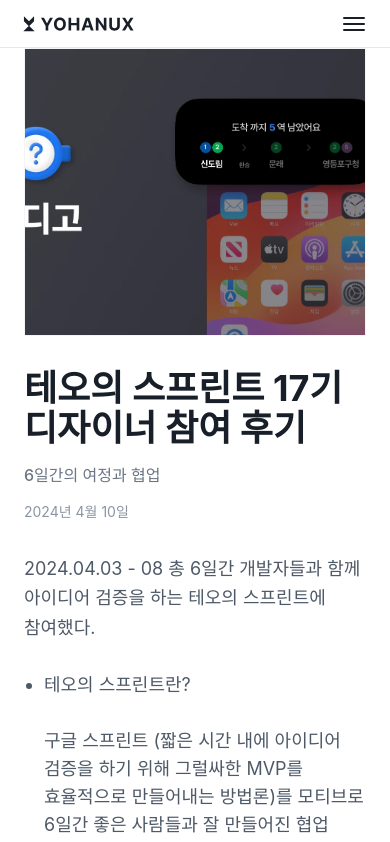
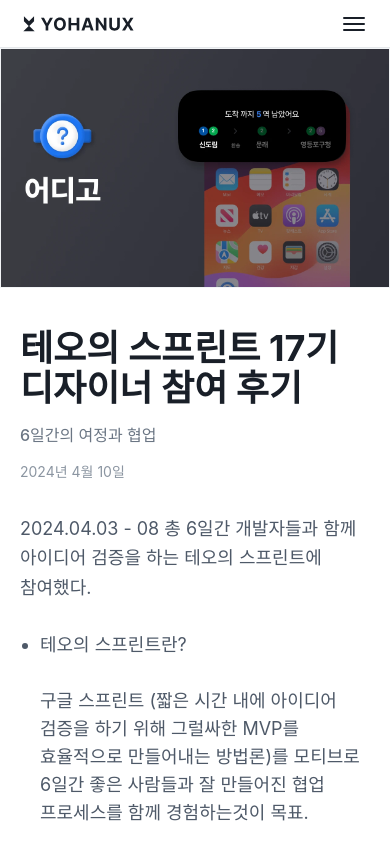
Before and after one commit to yohanux/yohanux, a Next.js app: page /post/post-001 in a window 390 px wide. Shown: the top 842 px of the page. Built offline with nearby package versions, Linux system fonts and the light colour scheme; a web font is replaced by a local one.

Commit message:
style: 상세 페이지 반응형 스타일 수정

```diff
--- a/src/app/blog/[slug]/page.tsx
+++ b/src/app/blog/[slug]/page.tsx
@@ -89,8 +89,8 @@
   const dateObj = new Date(post.publishedAt); // 날짜
 
   return (
-    <article className="mx-auto flex w-full max-w-3xl flex-col gap-8 px-6 pb-16">
-      <div className="relative h-72 w-full overflow-hidden border border-[var(--color-gray-100)] bg-[var(--color-gray-50)]">
+    <article className="mx-auto flex w-full max-w-[840px] flex-col gap-10 pb-16 min-[810px]:gap-16">
+      <div className="relative h-60 w-full overflow-hidden border border-[var(--color-gray-100)] bg-[var(--color-gray-50)] min-[810px]:h-[420px]">
         <Image
           src={withBasePath(post.coverImage)}
           alt={post.title}
@@ -101,6 +101,7 @@
         />
       </div>
 
+      <div className="flex flex-col gap-8 px-5 min-[1200px]:px-0">
         <div className="space-y-4 text-left">
           <h1 className="text-4xl font-[var(--font-weight-700)] text-[var(--color-gray-900)]">{title}</h1>
           <p className="text-[16px] leading-[22px] font-[var(--font-weight-500)] text-[var(--color-gray-600)]">{subtitle}</p>
@@ -120,6 +121,7 @@
             ← 목록으로 돌아가기
           </Link>
         </div>
+      </div>
     </article>
   );
 }
--- a/src/app/post/[slug]/page.tsx
+++ b/src/app/post/[slug]/page.tsx
@@ -35,8 +35,8 @@
   const dateObj = new Date(post.publishedAt); // 날짜
 
   return (
-    <article className="mx-auto flex w-full max-w-3xl flex-col gap-8 px-6 pb-16">
-      <div className="relative h-72 w-full overflow-hidden border border-[var(--color-gray-100)] bg-[var(--color-gray-50)]">
+    <article className="mx-auto flex w-full max-w-[840px] flex-col gap-10 pb-16 min-[810px]:gap-16">
+      <div className="relative h-60 w-full overflow-hidden border border-[var(--color-gray-100)] bg-[var(--color-gray-50)] min-[810px]:h-[420px]">
         <Image
           src={withBasePath(post.coverImage)}
           alt={post.title}
@@ -47,6 +47,7 @@
         />
       </div>
 
+      <div className="flex flex-col gap-8 px-5 min-[1200px]:px-0">
         <div className="space-y-4 text-left">
           <h1 className="text-4xl font-[var(--font-weight-700)] text-[var(--color-gray-900)]">
             {title}
@@ -131,6 +132,7 @@
             ← 목록으로 돌아가기
           </Link>
         </div>
+      </div>
     </article>
   );
 }
```
Lines whose indentation alone changed are shown as unchanged.
